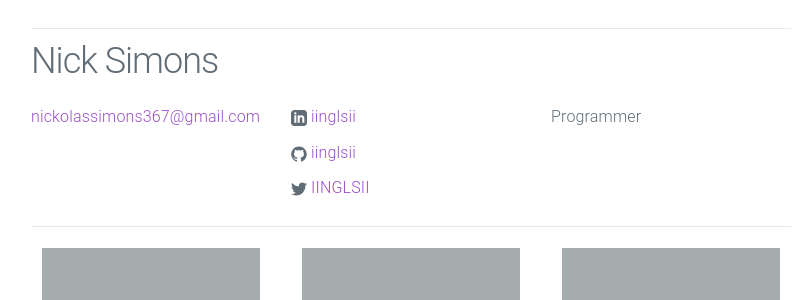
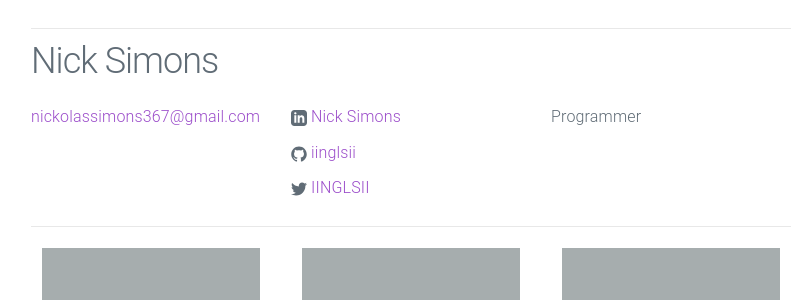
Before and after one commit to nickolas-simons/nickolas-simons.github.io, a Jekyll site: the page built from index.html, in a window 1280 px wide. Shown: the part 208-508 px from the top of the page, without its empty margins (229-1040 px from the left). Built offline with Jekyll 4.4.1, drawn with Linux system fonts in a browser that asks for light colours.

Commit message:
Update info.html

```diff
--- a/_includes/info.html
+++ b/_includes/info.html
@@ -17,7 +17,7 @@
               <svg xmlns="http://www.w3.org/2000/svg" viewBox="0 0 24 24"><path d="M19 0h-14c-2.761 0-5 2.239-5 5v14c0 2.761 2.239 5 5 5h14c2.762 0 5-2.239 5-5v-14c0-2.761-2.238-5-5-5zm-11 19h-3v-11h3v11zm-1.5-12.268c-.966 0-1.75-.79-1.75-1.764s.784-1.764 1.75-1.764 1.75.79 1.75 1.764-.783 1.764-1.75 1.764zm13.5 12.268h-3v-5.604c0-3.368-4-3.113-4 0v5.604h-3v-11h3v1.765c1.396-2.586 7-2.777 7 2.476v6.759z"/></svg>
             </span>
 
-            <span class="username">{{ site.github_username }}</span>
+            <span class="username">{{ site.title }}</span>
           </a>
         </li>
         {% endif %}
```
